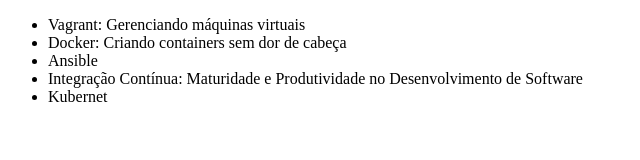
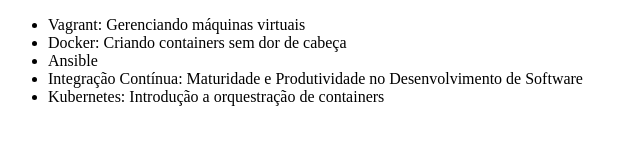
Before and after one commit to kimalextst/Alura-Git-e-Github, a plain HTML site: page index.html in a window 1280 px wide. Shown: the whole page, without its empty margins (0-640 px from the left). Drawn offline with Linux system fonts and the light colour scheme.

Commit message:
Alterando o nome do curso de Kubernetes

```diff
--- a/index.html
+++ b/index.html
@@ -10,7 +10,7 @@
         <li>Docker: Criando containers sem dor de cabeça</li>
         <li>Ansible</li>
         <li>Integração Contínua: Maturidade e Produtividade no Desenvolvimento de Software</li>
-        <li>Kubernet</li>
+        <li>Kubernetes: Introdução a orquestração de containers</li>
     </ul>
 </body>
 </html>
```
